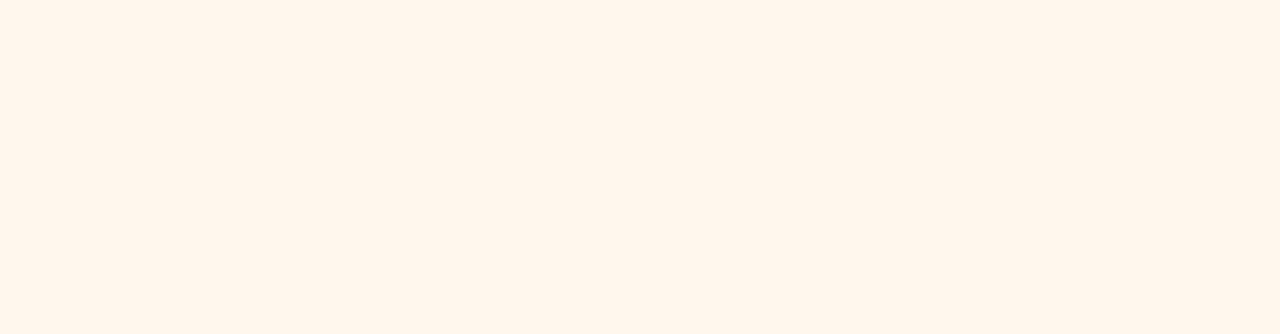
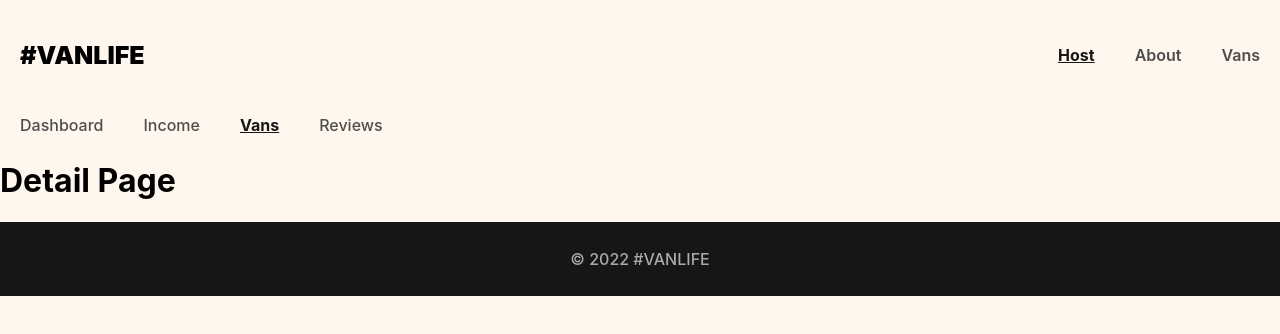
Before and after one commit to BlueElyas/react-router-6-project, a React (Vite) app: page /host/vans/1 in a window 1280 px wide. Before the commit this address had no page. Shown: the top 334 px of the page. Built offline with nearby package versions, Linux system fonts and the light colour scheme; what miragejs would draw is missing.

Commit message:
add the hostvandetails component and routing for it

```diff
--- a/src/App.jsx
+++ b/src/App.jsx
@@ -11,6 +11,7 @@ import Income from "./Pages/Host/Income"
 import Reviews from "./Pages/Host/Reviews"
 import HostLayout from "./Components/HostLayout"
 import HostVans from "./Pages/Host/HostVans"
+import HostVanDetails from "./Pages/Host/HostVanDetails"
 
 export default function App() {
   return (
@@ -27,6 +28,7 @@ export default function App() {
             <Route path="income" element={<Income />} />
             <Route path="reviews" element={<Reviews />} />
             <Route path="vans" element={<HostVans />} />
+            <Route path="vans/:id" element={<HostVanDetails />} />
         </Route>
         </Route>
       </Routes>
--- /dev/null
+++ b/src/Pages/Host/HostVanDetails.jsx
@@ -0,0 +1,9 @@
+import React from "react";
+
+export default function HostVanDetails() {
+    return(
+        <>
+            <h1>Detail Page</h1>
+        </>
+    )
+}
```
